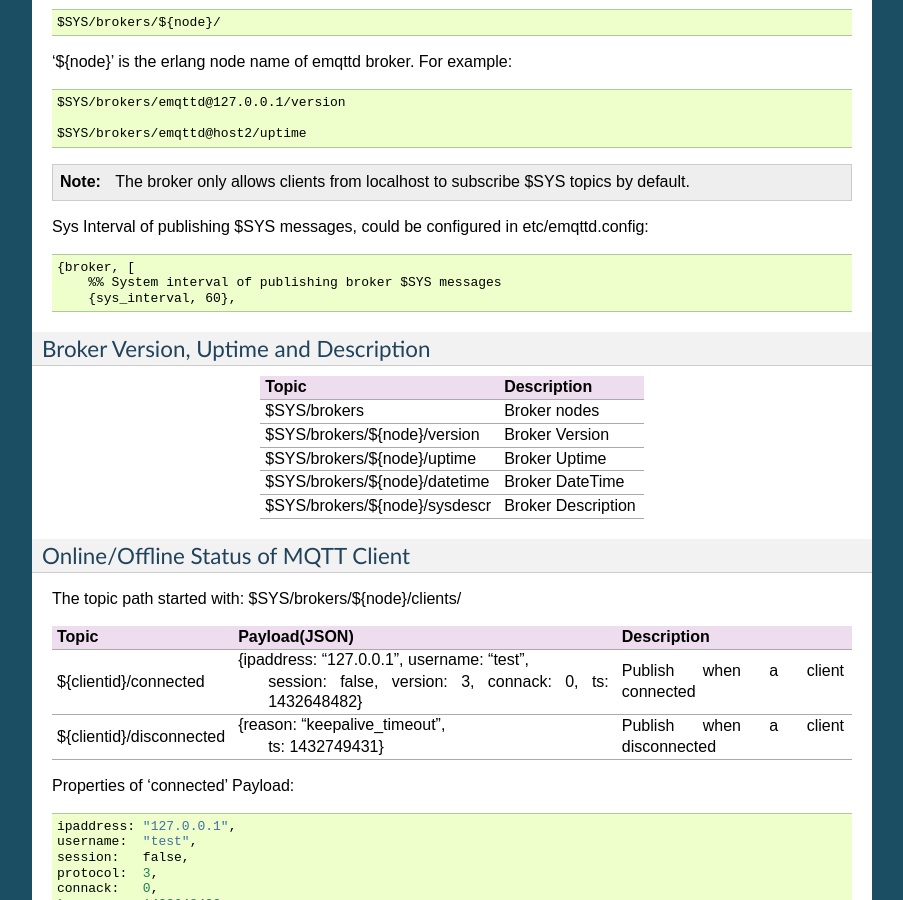
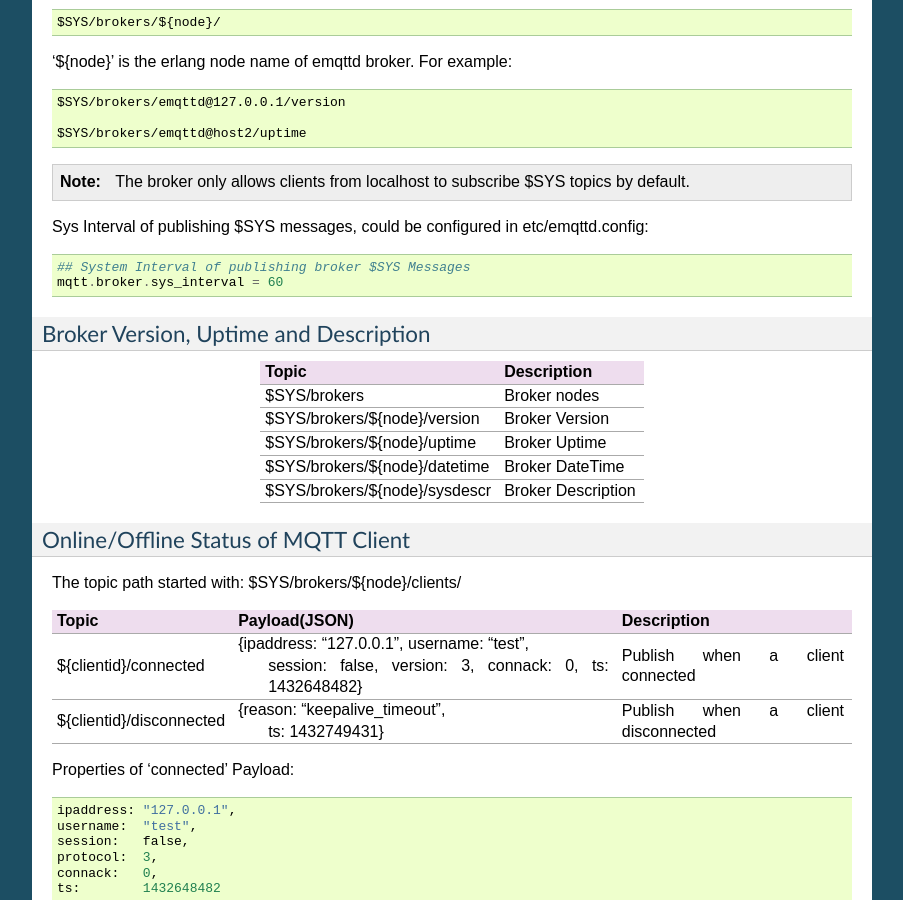
Before and after one commit to emqxarchive/emqx-docs-en, a Sphinx documentation site: the page built from source/guide.rst, in a window 1280 px wide and 900 px high, scrolled down 10245 px. Shown: the whole window, without its empty margins (198-1101 px from the left). Built offline with Sphinx 7.4.7, drawn with Linux system fonts in a browser that asks for light colours.

```diff
--- a/source/guide.rst
+++ b/source/guide.rst
@@ -649,10 +649,8 @@ For the *EMQ* broker could be clustered, the $SYS topic path is started with::
 
 Sys Interval of publishing $SYS messages, could be configured in etc/emqttd.config::
 
-    {broker, [
-        %% System interval of publishing broker $SYS messages
-        {sys_interval, 60},
-
+    ## System Interval of publishing broker $SYS Messages
+    mqtt.broker.sys_interval = 60
 
 Broker Version, Uptime and Description
 ---------------------------------------
```
